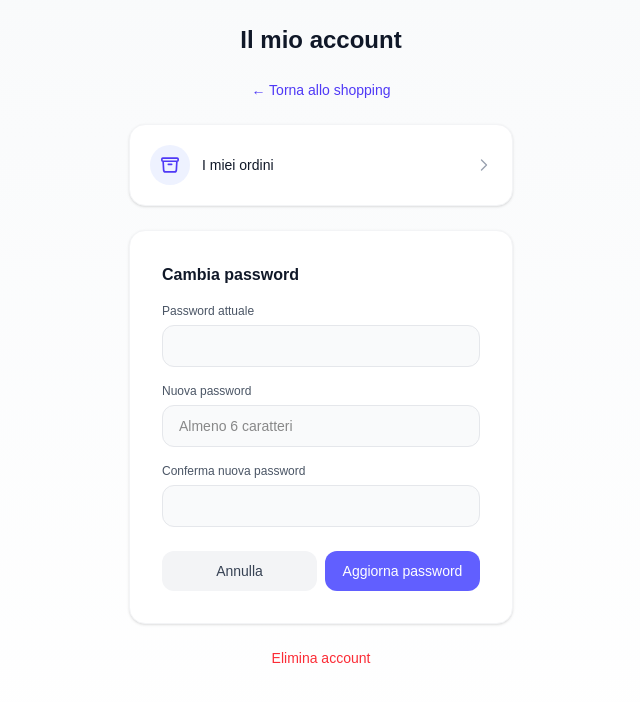
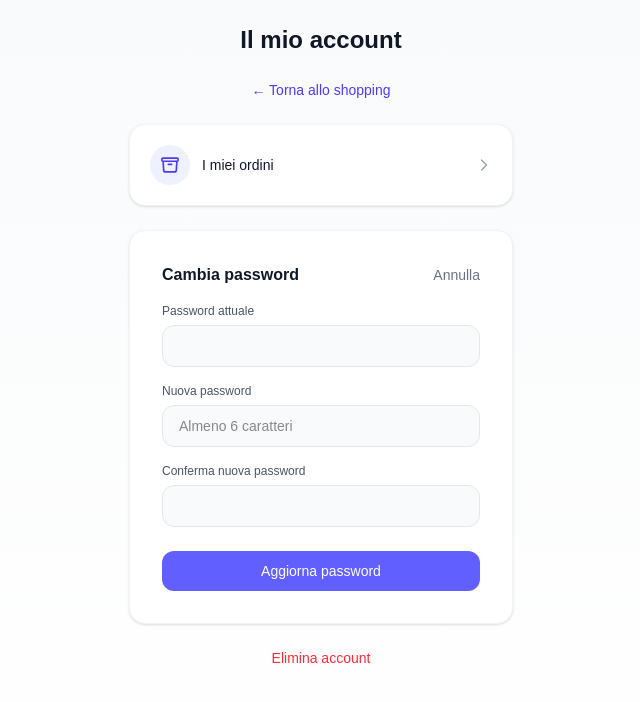
Before and after one commit to MBENE-DIEYE/ShopLab, a Next.js app: page /account in a window 1280 px wide. Both pictures are taken after a click on the button "Cambia password". Shown: the top 702 px of the page, without its empty margins (319-959 px from the left). Built offline with nearby package versions, Linux system fonts and the light colour scheme; no server answers.

Commit message:
Semplifica il trigger cambia password, centrato senza duplicazioni

```diff
--- a/app/account/page.js
+++ b/app/account/page.js
@@ -120,15 +120,26 @@ const Account = () => {
                 </Link>
 
                 {!mostraCambioPassword ? (
+                    <div className="text-center mb-6">
                         <button
                             onClick={() => setMostraCambioPassword(true)}
-                        className="w-full bg-white border border-gray-200 text-gray-700 hover:border-indigo-300 hover:text-indigo-600 text-sm font-medium py-2.5 rounded-xl transition-colors mb-6"
+                            className="text-sm text-indigo-600 hover:text-indigo-700 font-medium transition-colors"
                         >
                             Cambia password
                         </button>
+                    </div>
                 ) : (
                     <form onSubmit={cambiaPassword} className="bg-white p-8 rounded-2xl border border-gray-100 shadow-sm mb-6">
-                        <h2 className="text-base font-semibold text-gray-900 mb-4">Cambia password</h2>
+                        <div className="flex items-center justify-between mb-4">
+                            <h2 className="text-base font-semibold text-gray-900">Cambia password</h2>
+                            <button
+                                type="button"
+                                onClick={annullaCambioPassword}
+                                className="text-sm text-gray-500 hover:text-gray-700 font-medium transition-colors"
+                            >
+                                Annulla
+                            </button>
+                        </div>
 
                         {erroreCambioPassword && (
                             <div className="bg-red-50 text-red-600 text-sm px-3 py-2 rounded-lg mb-4">{erroreCambioPassword}</div>
@@ -162,22 +173,13 @@ const Account = () => {
                             className="w-full bg-gray-50 border border-gray-200 rounded-xl px-4 py-2.5 text-sm mb-6 focus:outline-none focus:ring-2 focus:ring-indigo-500 focus:bg-white transition-colors"
                         />
 
-                        <div className="flex gap-2">
-                            <button
-                                type="button"
-                                onClick={annullaCambioPassword}
-                                className="flex-1 bg-gray-100 hover:bg-gray-200 text-gray-700 text-sm font-medium py-2.5 rounded-xl transition-colors"
-                            >
-                                Annulla
-                            </button>
                         <button
                             type="submit"
                             disabled={salvandoPassword}
-                                className="flex-1 bg-indigo-500 hover:bg-indigo-600 disabled:opacity-60 text-white text-sm font-medium py-2.5 rounded-xl transition-colors"
+                            className="w-full bg-indigo-500 hover:bg-indigo-600 disabled:opacity-60 text-white text-sm font-medium py-2.5 rounded-xl transition-colors"
                         >
                             {salvandoPassword ? "Salvataggio..." : "Aggiorna password"}
                         </button>
-                        </div>
                     </form>
                 )}
 
```
Lines whose indentation alone changed are shown as unchanged.
